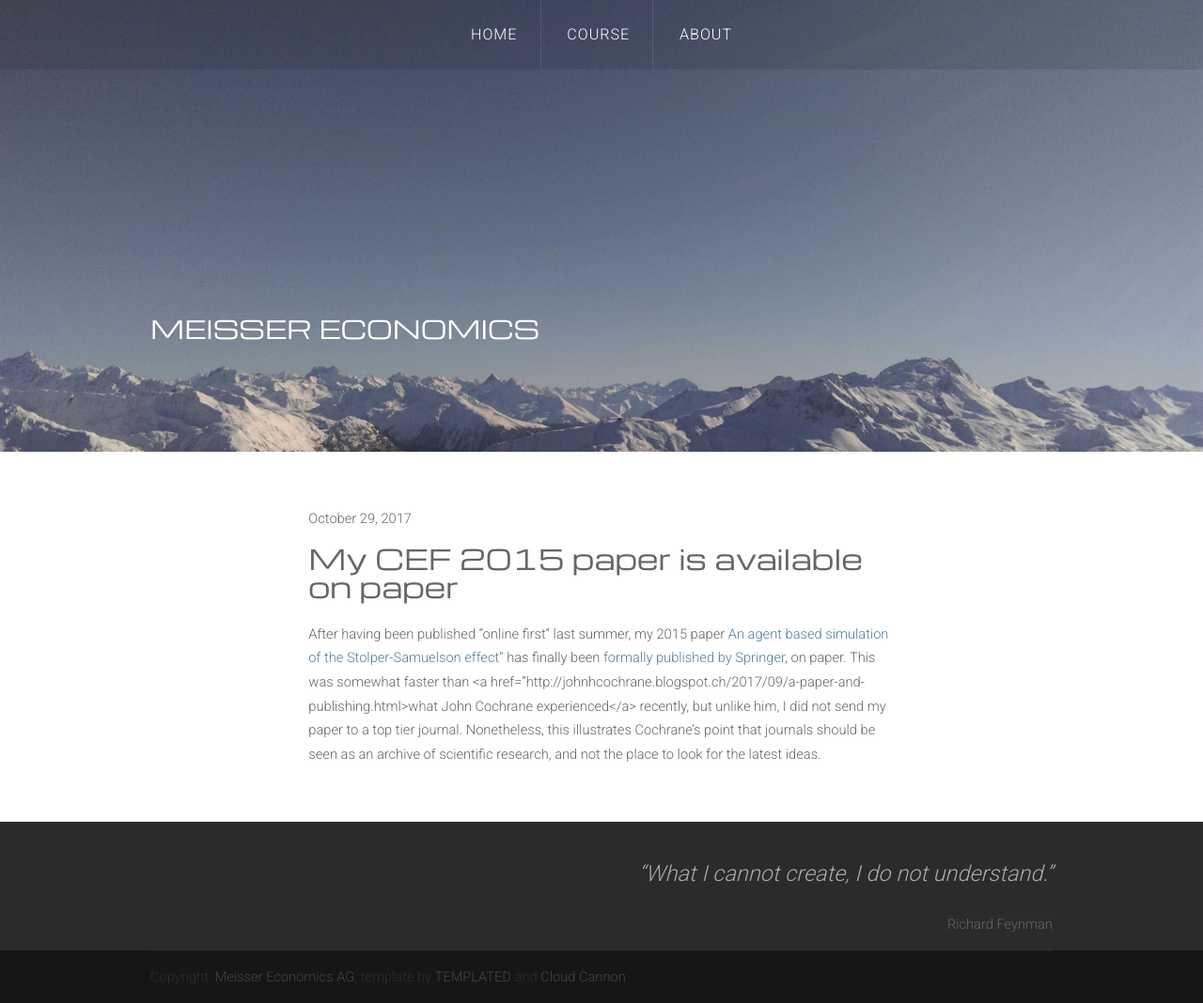
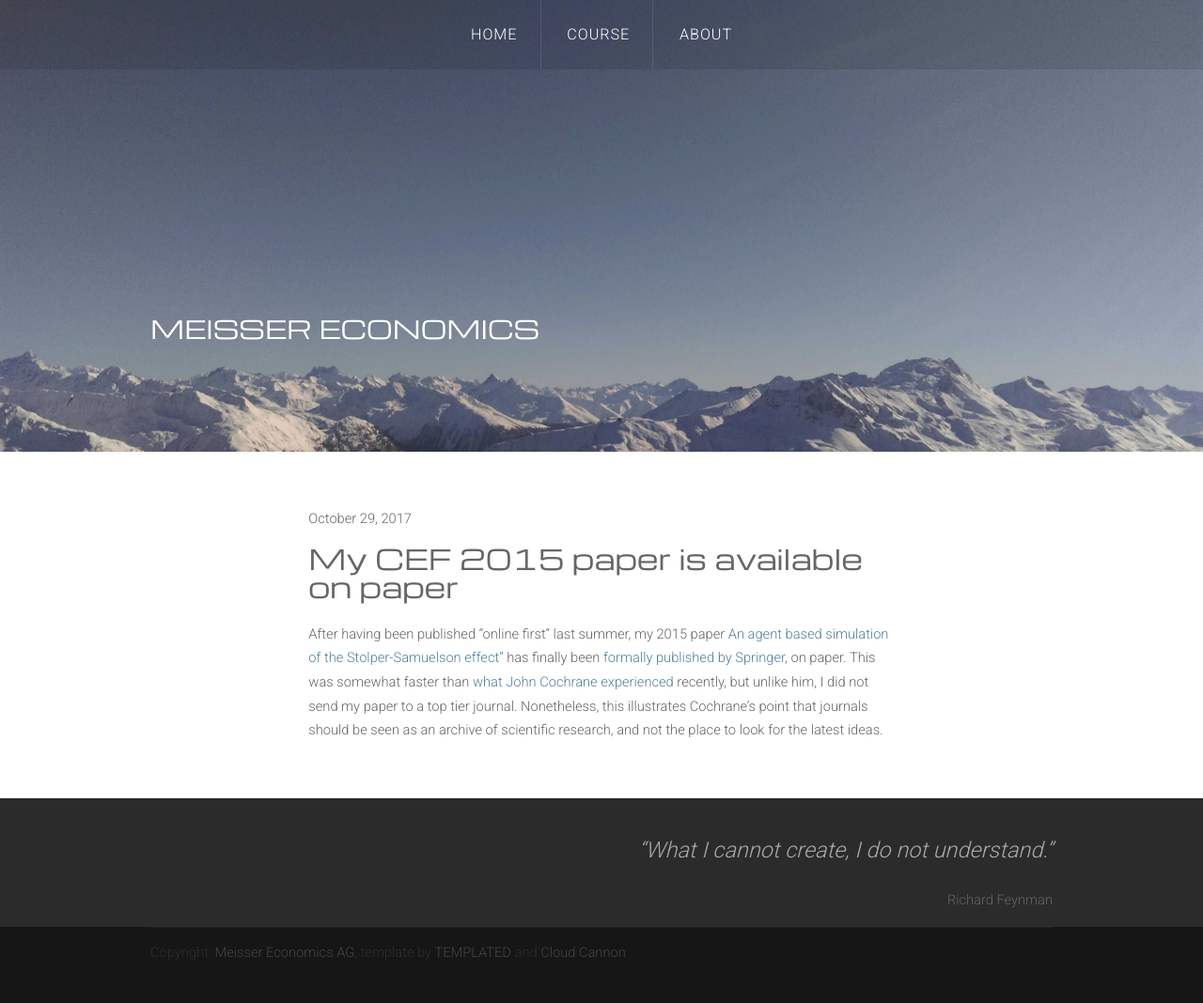
Before and after one commit to meisserecon/www, a Jekyll site: the page built from _posts/2017-10-29-cef-paper.md, in a window 1280 px wide. Shown: the whole page at 94% size. Built offline with Jekyll 4.4.1, drawn with Linux system fonts in a browser that asks for light colours; nearby versions of some CDN libraries; after the commit the page ends 1043 px from its top, so only the background shows below that.

Commit message:
fixed link

```diff
--- a/_posts/2017-10-29-cef-paper.md
+++ b/_posts/2017-10-29-cef-paper.md
@@ -3,4 +3,4 @@ layout: post
 title: My CEF 2015 paper is available on paper
 description: After three years, my paper has finally been published
 ---
-After having been published "online first" last summer, my 2015 paper <a href="http://meissereconomics.com/2016/08/09/StolperSamuelson.html">An agent based simulation of the Stolper-Samuelson effect"</a> has finally been <a href="http://link.springer.com/article/10.1007/s10614-016-9616-x">formally published by Springer</a>, on paper. This was somewhat faster than <a href="http://johnhcochrane.blogspot.ch/2017/09/a-paper-and-publishing.html>what John Cochrane experienced</a> recently, but unlike him, I did not send my paper to a top tier journal. Nonetheless, this illustrates Cochrane's point that journals should be seen as an archive of scientific research, and not the place to look for the latest ideas.
+After having been published "online first" last summer, my 2015 paper <a href="http://meissereconomics.com/2016/08/09/StolperSamuelson.html">An agent based simulation of the Stolper-Samuelson effect"</a> has finally been <a href="http://link.springer.com/article/10.1007/s10614-016-9616-x">formally published by Springer</a>, on paper. This was somewhat faster than <a href="http://johnhcochrane.blogspot.ch/2017/09/a-paper-and-publishing.html">what John Cochrane experienced</a> recently, but unlike him, I did not send my paper to a top tier journal. Nonetheless, this illustrates Cochrane's point that journals should be seen as an archive of scientific research, and not the place to look for the latest ideas.
```
